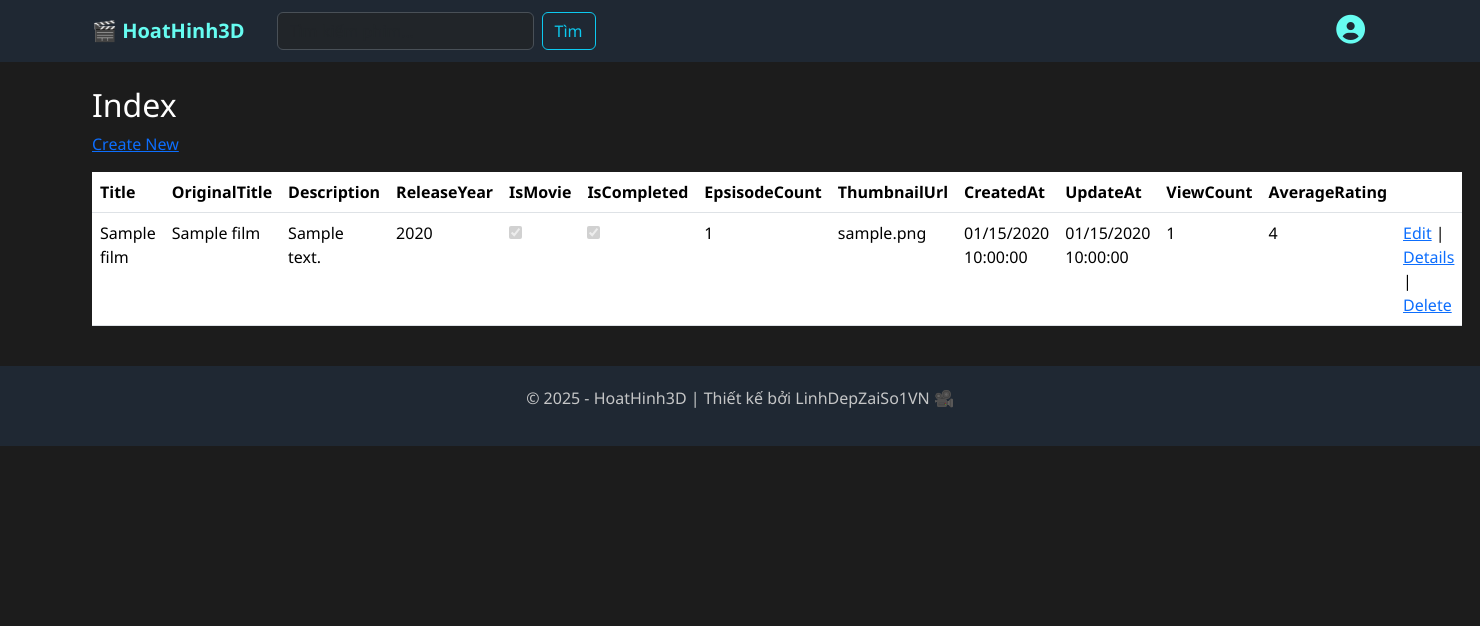
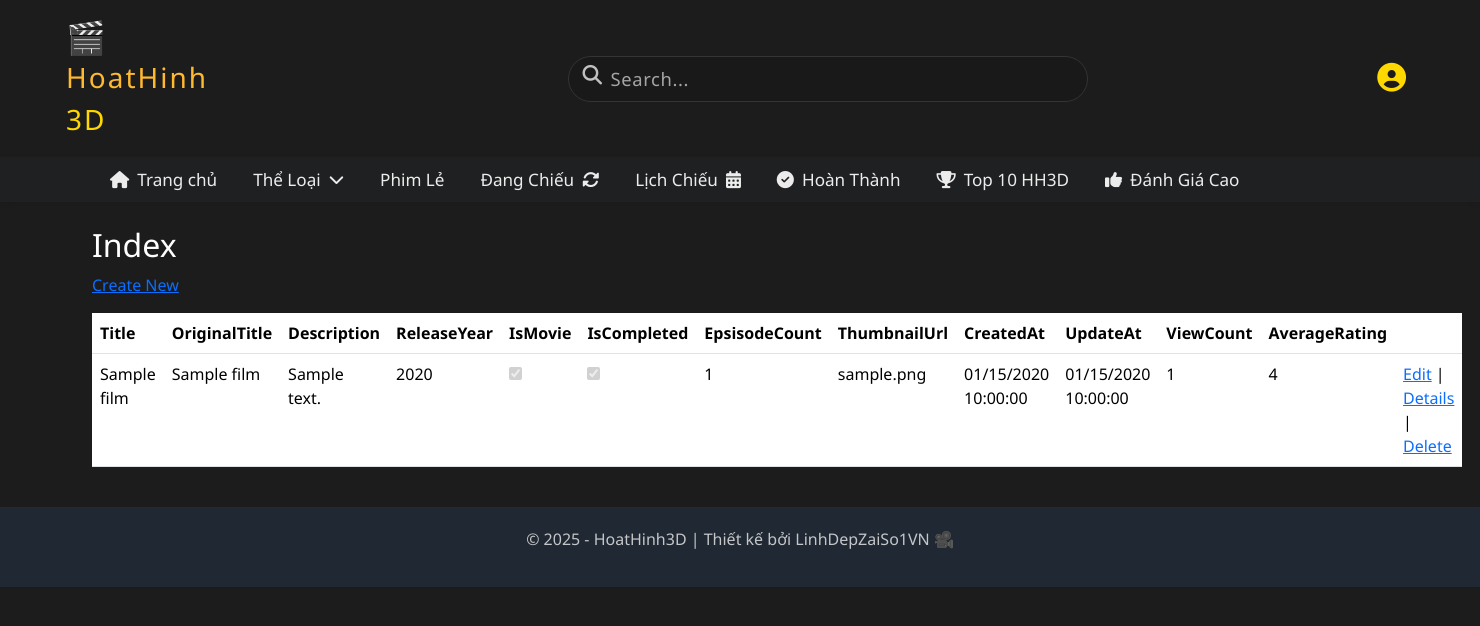
Before and after one commit to phuocbinh2106/WebXemPhim, an ASP.NET MVC app: page /Films in a window 1480 px wide. Shown: the top 626 px of the page. Run offline with ASP.NET Core 8 and stand-ins for ASP.NET MVC 5, Linux system fonts and the light colour scheme; tables that the repository leaves empty hold one stand-in row (values such as "Sample post"); the project's own start-up code is not run, and a stand-in starts its controllers and pages; some libraries are stand-ins or nearby versions.

Commit message:
thêm thanh menu và chỉnh lại search bar

```diff
--- a/WebXemPhim/Views/Shared/_Layout.cshtml
+++ b/WebXemPhim/Views/Shared/_Layout.cshtml
@@ -10,32 +10,170 @@
 
     <!-- Bootstrap 5 -->
     <link href="https://cdn.jsdelivr.net/npm/bootstrap@5.3.3/dist/css/bootstrap.min.css" rel="stylesheet" />
-    <!-- FontAwesome cho icon người dùng -->
+    <!-- FontAwesome cho icon -->
     <link rel="stylesheet" href="https://cdnjs.cloudflare.com/ajax/libs/font-awesome/6.4.0/css/all.min.css" />
 
     <style>
         body {
             background-color: #1C1C1C !important;
             color: #fff;
-            font-family: 'Segoe UI', sans-serif;
+            font-family: 'Segoe UI', 'Montserrat', Arial, sans-serif;
         }
 
         .navbar {
-            background-color: #1f2833;
+            background-color: #1C1C1C;
+        }
+
+        /* Dòng dưới: căn 3 phần đều nhau, search giữa. */
+        .container-fluid.d-flex.align-items-center {
+            display: flex !important;
+            flex-direction: row;
+            align-items: center;
+            justify-content: space-between;
+            padding-left: 66px;
+            padding-right: 66px;
+            gap: 12px;
         }
 
         .navbar-brand {
-            color: #66fcf1 !important;
+            color: #FFB930 !important;
             font-weight: bold;
+            font-size: 2em;
+            letter-spacing: 2px;
+            margin-right: 42px;
+            min-width: 220px;
+        }
+
+        .modern-search-bar {
+            width: 320px;
+            max-width: 520px;
+            position: relative;
+            display: flex;
+            align-items: center;
+            justify-content: center;
+            background: #191919;
+            border-radius: 26px;
+            border: 1.5px solid #323435;
+            padding-left: 42px;
+            height: 46px;
+            margin: 0 48px;
+            flex: 1 1 420px;
+        }
+
+            .modern-search-bar input {
+                width: 100%;
+                background: transparent;
+                border: none;
+                color: #eaeaea;
+                font-size: 1.15em;
+                padding: 0 16px 0 0;
+                outline: none;
+                height: 44px;
+                border-radius: 0 26px 26px 0;
+            }
+
+                .modern-search-bar input::placeholder {
+                    color: #a5a5a5;
+                    font-weight: 500;
+                    letter-spacing: 0.6px;
+                    opacity: 1;
+                }
+
+        .search-icon {
+            position: absolute;
+            left: 14px;
+            top: 0;
+            bottom: 0;
+            display: flex;
+            align-items: center;
+            color: #eaeaea;
+            font-size: 1.22em;
+            opacity: 0.8;
+            pointer-events: none;
+        }
+
+        .navbar-nav.ms-auto.mb-2.mb-lg-0 {
+            margin-left: 0 !important;
+            margin-right: 0 !important;
+            gap: 0;
         }
 
         .nav-link {
             color: #c5c6c7 !important;
-            margin-right: 15px;
+            margin-right: 0;
         }
 
             .nav-link:hover {
-                color: #66fcf1 !important;
+                color: #FFD800 !important;
+            }
+
+        .fa-user-circle, .fa-user {
+            color: #FFD800 !important;
+        }
+
+        .nav-item.dropdown {
+            display: flex;
+            align-items: center;
+        }
+
+        .dropdown-menu.user-menu {
+            background: #18191a !important;
+            color: #fff !important;
+            border: none;
+        }
+
+            .dropdown-menu.user-menu .dropdown-item,
+            .dropdown-menu.user-menu .fw-bold {
+                color: #fff !important;
+            }
+
+                .dropdown-menu.user-menu .dropdown-item.text-danger {
+                    color: #ff6961 !important;
+                }
+
+            .dropdown-menu.user-menu i {
+                color: #FFD800 !important;
+            }
+        /* MENU NGANG */
+        .main-menu {
+            width: 100%;
+            background: #1F2021;
+            box-shadow: 0 1px 7px rgba(0,0,0,0.09);
+            margin-bottom: 0;
+        }
+
+            .main-menu ul {
+                list-style: none;
+                display: flex;
+                gap: 16px;
+                justify-content: flex-start;
+                align-items: center;
+                padding: 0 0 0 100px; /* chỉnh padding này ngang bằng với logo bên trên */
+                margin: 0;
+                min-height: 45px;
+            }
+
+            .main-menu li {
+                display: flex;
+                align-items: center;
+            }
+
+                .main-menu li a {
+                    display: flex;
+                    align-items: center;
+                    gap: 8px;
+                    color: #ececec;
+                    font-size: 1.07em;
+                    font-weight: 500;
+                    padding: 8px 10px 8px 10px;
+                    text-decoration: none;
+                    border-radius: 7px;
+                    transition: background 0.12s, color 0.12s;
+                }
+
+                    .main-menu li a:hover, .main-menu li a:active {
+                        background: #232426;
+                        color: #FFD800;
                     }
 
         .movie-card {
@@ -64,41 +202,18 @@
             padding: 20px 0;
             margin-top: 40px;
         }
-        /* ---- MENU USER NỀN ĐEN ---- */
-        .dropdown-menu.user-menu {
-            background: #18191a !important;
-            color: #fff !important;
-            border: none;
-        }
-
-            .dropdown-menu.user-menu .dropdown-item,
-            .dropdown-menu.user-menu .fw-bold {
-                color: #fff !important;
-            }
-
-                .dropdown-menu.user-menu .dropdown-item.text-danger {
-                    color: #ff6961 !important;
-                }
-
-            .dropdown-menu.user-menu i {
-                color: #66fcf1 !important;
-            }
     </style>
 </head>
 <body>
-    <!-- NAVBAR -->
-    <nav class="navbar navbar-expand-lg navbar-dark">
-        <div class="container">
-            <a class="navbar-brand" href="@Url.Action("Index", "Home")">🎬 HoatHinh3D</a>
-            <button class="navbar-toggler" type="button" data-bs-toggle="collapse" data-bs-target="#navbarNav">
-                <span class="navbar-toggler-icon"></span>
-            </button>
-            <div class="collapse navbar-collapse" id="navbarNav">
-                <form class="d-flex ms-3" role="search">
-                    <input class="form-control me-2" type="search" placeholder="Tìm kiếm phim..." aria-label="Search" style="background-color: #212529; color: white; border: 1px solid #495057;">
-                    <button class="btn btn-outline-info" type="submit">Tìm</button>
+    <!-- NAVBAR HEADER -->
+    <nav class="navbar navbar-expand-lg navbar-dark py-2">
+        <div class="container-fluid d-flex align-items-center">
+            <a class="navbar-brand me-0" href="@Url.Action("Index", "Home")">🎬 <h3 style="color:#FFB930;">HoatHinh</h3><h3 style="color:#FFD800;">3D</h3></a>
+            <form class="modern-search-bar">
+                <h3 class="search-icon"><i class="fa fa-search"></i></h3>
+                <input type="text" placeholder="Search..." />
             </form>
-                <ul class="navbar-nav ms-auto">
+            <ul class="navbar-nav ms-auto mb-2 mb-lg-0">
                 <li class="nav-item dropdown">
                     @if (Session["UserId"] != null)
                     {
@@ -114,7 +229,7 @@
                             }
                             else
                             {
-                                    <i class="fa fa-user-circle me-2" style="font-size: 1.8rem; color: #66fcf1;"></i>
+                                <i class="fa fa-user-circle me-2" style="font-size: 1.8rem; color: #FFD800;"></i>
                             }
                         </a>
                         <ul class="dropdown-menu dropdown-menu-end shadow user-menu" aria-labelledby="profileDropdown" style="min-width:220px;">
@@ -126,7 +241,7 @@
                                     }
                                     else
                                     {
-                                            <i class="fa fa-user-circle me-2" style="font-size: 2.5rem; color: #66fcf1;"></i>
+                                        <i class="fa fa-user-circle me-2" style="font-size: 2.5rem; color: #FFD800;"></i>
                                     }
                                     <span class="fw-bold" style="font-size:1.1rem">@Session["Nickname"]</span>
                                 </div>
@@ -155,26 +270,35 @@
                     else
                     {
                         <a class="nav-link" href="@Url.Action("Login", "Account")">
-                                <i class="fa fa-user-circle" style="font-size: 1.8rem; color: #66fcf1;"></i>
+                            <i class="fa fa-user-circle" style="font-size: 1.8rem; color: #FFD800;"></i>
                         </a>
                     }
                 </li>
             </ul>
         </div>
-        </div>
+    </nav>
+    <!-- MENU NGANG -->
+    <nav class="main-menu">
+        <ul>
+            <li><a href="/"><i class="fas fa-home"></i> Trang chủ</a></li>
+            <li><a href="#">Thể Loại <i class="fas fa-chevron-down" style="font-size:0.9em;"></i></a></li>
+            <li><a href="#">Phim Lẻ</a></li>
+            <li><a href="#">Đang Chiếu <i class="fas fa-sync-alt"></i></a></li>
+            <li><a href="#">Lịch Chiếu <i class="fas fa-calendar-alt"></i></a></li>
+            <li><a href="#"><i class="fas fa-check-circle"></i> Hoàn Thành</a></li>
+            <li><a href="#"><i class="fas fa-trophy"></i> Top 10 HH3D</a></li>
+            <li><a href="#"><i class="fas fa-thumbs-up"></i> Đánh Giá Cao</a></li>
+        </ul>
     </nav>
 
-    <!-- MAIN CONTENT -->
     <div class="container mt-4">
         @RenderBody()
     </div>
 
-    <!-- FOOTER -->
     <footer>
         <p>&copy; @DateTime.Now.Year - HoatHinh3D | Thiết kế bởi LinhDepZaiSo1VN 🎥</p>
     </footer>
 
-    <!-- Scripts -->
     <script src="https://cdn.jsdelivr.net/npm/bootstrap@5.3.3/dist/js/bootstrap.bundle.min.js"></script>
     @RenderSection("scripts", required: false)
 </body>
```
Lines whose indentation alone changed are shown as unchanged.
